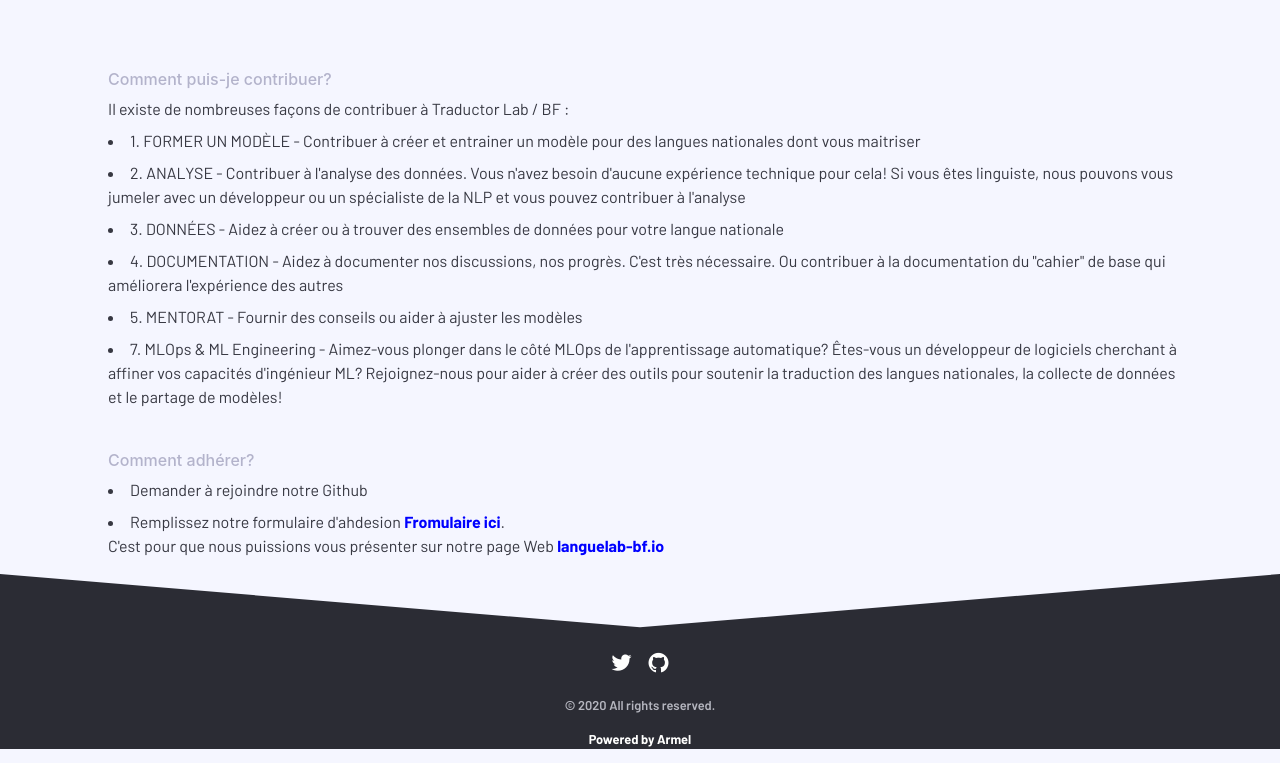
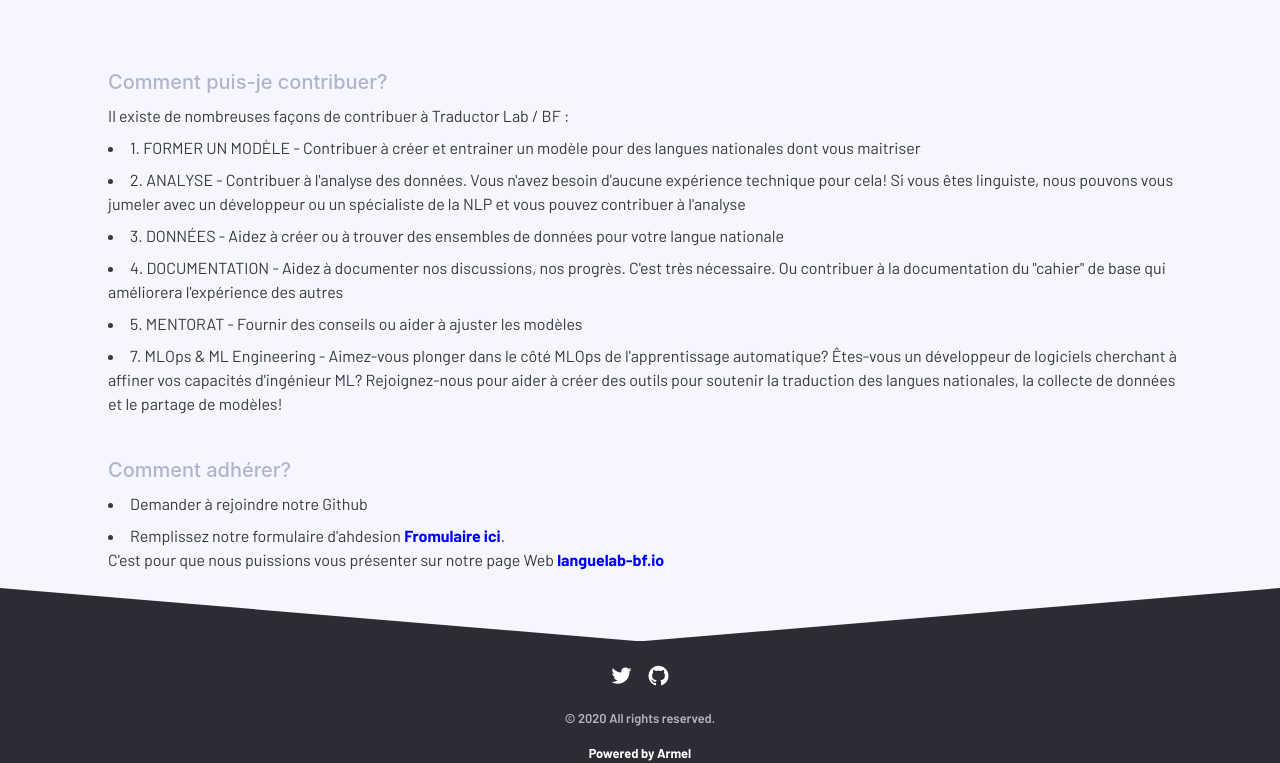
Before and after one commit to armelsoubeiga/FasoLangue-Lab, a Jekyll site: the page built from faq.html, in a window 1280 px wide and 1077 px high. Shown: the part 314-1077 px from the top of the window. Built offline with Jekyll 4.4.1, drawn with Linux system fonts in a browser that asks for light colours; nearby versions of some CDN libraries; comment, search, counter and statistics services are not loaded.

Commit message:
Update faq.html

```diff
--- a/faq.html
+++ b/faq.html
@@ -13,8 +13,8 @@ title: Faq
 
           <br/><br/><br/><br/><br/><br/>
            <ul>
-              <h6 class="text-secondary">Comment puis-je contribuer?</h6>
-             Il existe de nombreuses façons de contribuer à Traductor Lab / BF :
+              <h5 class="text-secondary">Comment puis-je contribuer?</h5>
+               Il existe de nombreuses façons de contribuer à Traductor Lab / BF :
               <li>1. FORMER UN MODÈLE - Contribuer à créer et entrainer un modèle pour des langues nationales dont vous maitriser</li>
               <li>2. ANALYSE - Contribuer à l'analyse des données. Vous n'avez besoin d'aucune expérience technique pour cela! Si vous êtes linguiste, nous pouvons vous jumeler avec un développeur ou un spécialiste de la NLP et vous pouvez contribuer à l'analyse</li>
               <li>3. DONNÉES - Aidez à créer ou à trouver des ensembles de données pour votre langue nationale</li>
@@ -24,7 +24,7 @@ title: Faq
           </ul>
           <br/>
           <ul>
-              <h6 class="text-secondary">Comment adhérer?</h6>
+              <h5 class="text-secondary">Comment adhérer?</h5>
               <li>Demander à rejoindre notre Github</li>
               <li>Remplissez notre formulaire d'ahdesion <a href="https://docs.google.com/forms/d/e/1FAIpQLSd7DX9HyfDMTV0dwC0EskxuZIWhkBibb0SODTiL9zADQbxTTQ/viewform" target="_blank" style="color:blue">Fromulaire ici</a>.<br/> C'est pour que nous puissions vous présenter sur notre page Web <a href="http://languelab-bf.io/" target="_blank" style="color:blue">languelab-bf.io</a></li>
           </ul>
```
